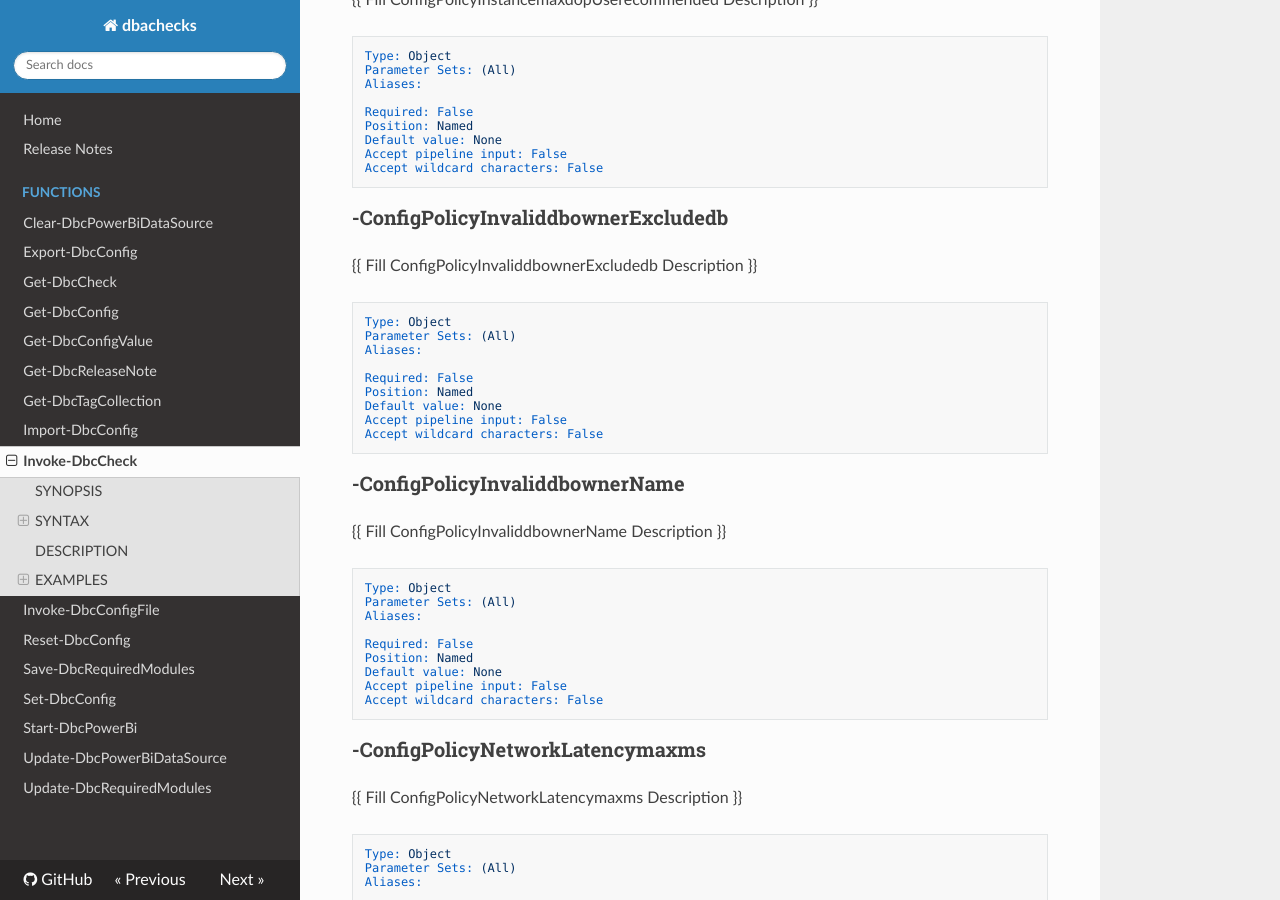
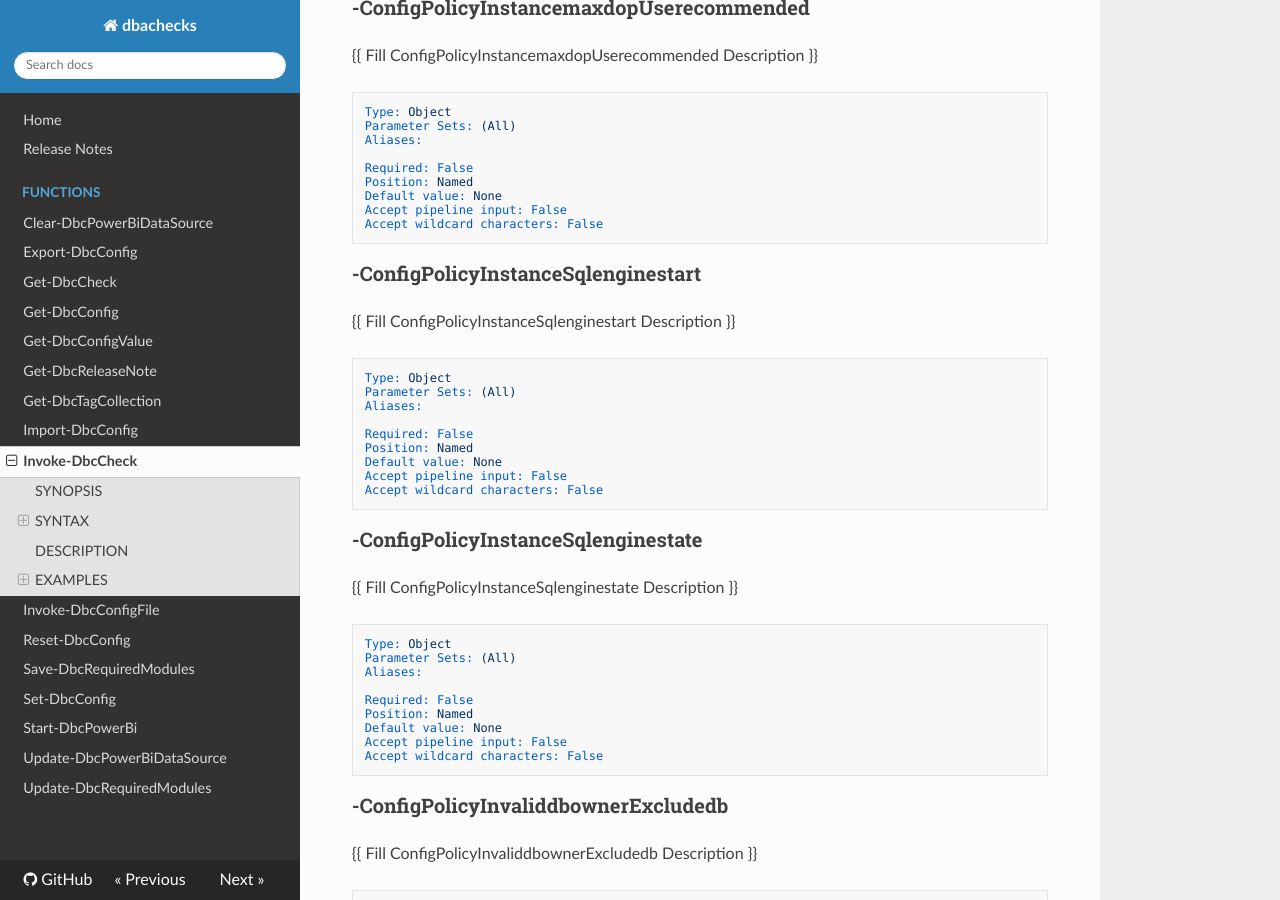
Before and after one commit to dataplat/dbachecks, an MkDocs documentation site: the page built from docs/functions/Invoke-DbcCheck.md, in a window 1280 px wide and 900 px high, scrolled down 37184 px. Built offline with MkDocs 1.6.1, drawn with Linux system fonts in a browser that asks for light colours; nearby versions of some CDN libraries; old or Windows-style settings are respelled for this version of MkDocs; some of the changed text lies outside the part shown.

Commit message:
Updated Version Number and docs from master ***NO_CI***

````diff
--- a/docs/functions/Invoke-DbcCheck.md
+++ b/docs/functions/Invoke-DbcCheck.md
@@ -57,6 +57,7 @@ Invoke-DbcCheck [-Script <Object[]>] [-TestName <String[]>] [-EnableExit] [[-Che
  [-ConfigPolicyDiskspacePercentfree <Object>] [-ConfigPolicyDumpMaxcount <Object>]
  [-ConfigPolicyErrorlogLogcount <Object>] [-ConfigPolicyErrorlogWarningwindow <Object>]
  [-ConfigPolicyHadrTcpport <Object>] [-ConfigPolicyIdentityUsagepercent <Object>]
+ [-ConfigPolicyInstanceSqlenginestart <Object>] [-ConfigPolicyInstanceSqlenginestate <Object>]
  [-ConfigPolicyInstancemaxdopExcludeinstance <Object>] [-ConfigPolicyInstancemaxdopMaxdop <Object>]
  [-ConfigPolicyInstancemaxdopUserecommended <Object>] [-ConfigPolicyInvaliddbownerExcludedb <Object>]
  [-ConfigPolicyInvaliddbownerName <Object>] [-ConfigPolicyNetworkLatencymaxms <Object>]
@@ -156,6 +158,7 @@ Invoke-DbcCheck [-Script <Object[]>] [-TestName <String[]>] [-EnableExit] [[-Che
  [-ConfigPolicyDiskspacePercentfree <Object>] [-ConfigPolicyDumpMaxcount <Object>]
  [-ConfigPolicyErrorlogLogcount <Object>] [-ConfigPolicyErrorlogWarningwindow <Object>]
  [-ConfigPolicyHadrTcpport <Object>] [-ConfigPolicyIdentityUsagepercent <Object>]
+ [-ConfigPolicyInstanceSqlenginestart <Object>] [-ConfigPolicyInstanceSqlenginestate <Object>]
  [-ConfigPolicyInstancemaxdopExcludeinstance <Object>] [-ConfigPolicyInstancemaxdopMaxdop <Object>]
  [-ConfigPolicyInstancemaxdopUserecommended <Object>] [-ConfigPolicyInvaliddbownerExcludedb <Object>]
  [-ConfigPolicyInvaliddbownerName <Object>] [-ConfigPolicyNetworkLatencymaxms <Object>]
@@ -2106,6 +2110,36 @@ Accept pipeline input: False
 Accept wildcard characters: False
 ```
 
+### -ConfigPolicyInstanceSqlenginestart
+{{ Fill ConfigPolicyInstanceSqlenginestart Description }}
+
+```yaml
+Type: Object
+Parameter Sets: (All)
+Aliases:
+
+Required: False
+Position: Named
+Default value: None
+Accept pipeline input: False
+Accept wildcard characters: False
+```
+
+### -ConfigPolicyInstanceSqlenginestate
+{{ Fill ConfigPolicyInstanceSqlenginestate Description }}
+
+```yaml
+Type: Object
+Parameter Sets: (All)
+Aliases:
+
+Required: False
+Position: Named
+Default value: None
+Accept pipeline input: False
+Accept wildcard characters: False
+```
+
 ### -ConfigPolicyInvaliddbownerExcludedb
 {{ Fill ConfigPolicyInvaliddbownerExcludedb Description }}
 
@@ -2751,6 +2785,21 @@ Accept pipeline input: False
 Accept wildcard characters: False
 ```
 
+### -ConfigPolicySecurityLatestbuild
+{{ Fill ConfigPolicySecurityLatestbuild Description }}
+
+```yaml
+Type: Object
+Parameter Sets: (All)
+Aliases:
+
+Required: False
+Position: Named
+Default value: None
+Accept pipeline input: False
+Accept wildcard characters: False
+```
+
 ### -ConfigPolicySecurityOleautomationproceduresdisabled
 {{ Fill ConfigPolicySecurityOleautomationproceduresdisabled Description }}
 
@@ -3201,6 +3250,21 @@ Accept pipeline input: False
 Accept wildcard characters: False
 ```
 
+### -ConfigSkipInstanceLatestbuild
+{{ Fill ConfigSkipInstanceLatestbuild Description }}
+
+```yaml
+Type: Object
+Parameter Sets: (All)
+Aliases:
+
+Required: False
+Position: Named
+Default value: None
+Accept pipeline input: False
+Accept wildcard characters: False
+```
+
 ### -ConfigSkipInstanceModeldbgrowth
 {{ Fill ConfigSkipInstanceModeldbgrowth Description }}
 
````
Also changed, not shown: other parts of docs/functions/Invoke-DbcCheck.md (+6 -4 lines), docs/RELEASE.md (+9 -2 lines), 1 other file.
